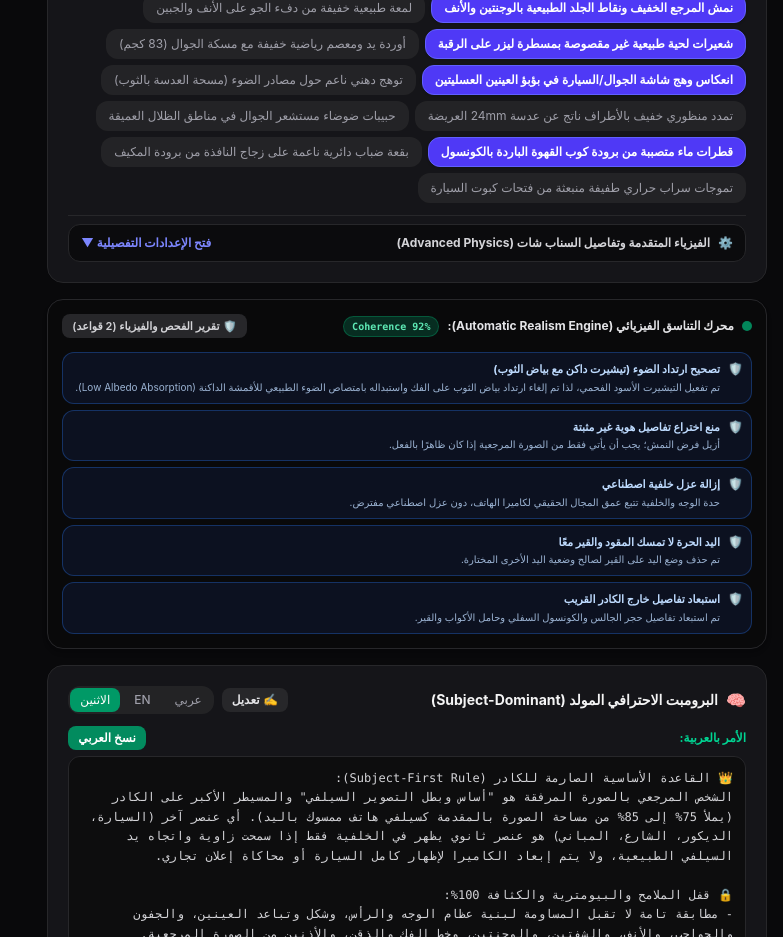
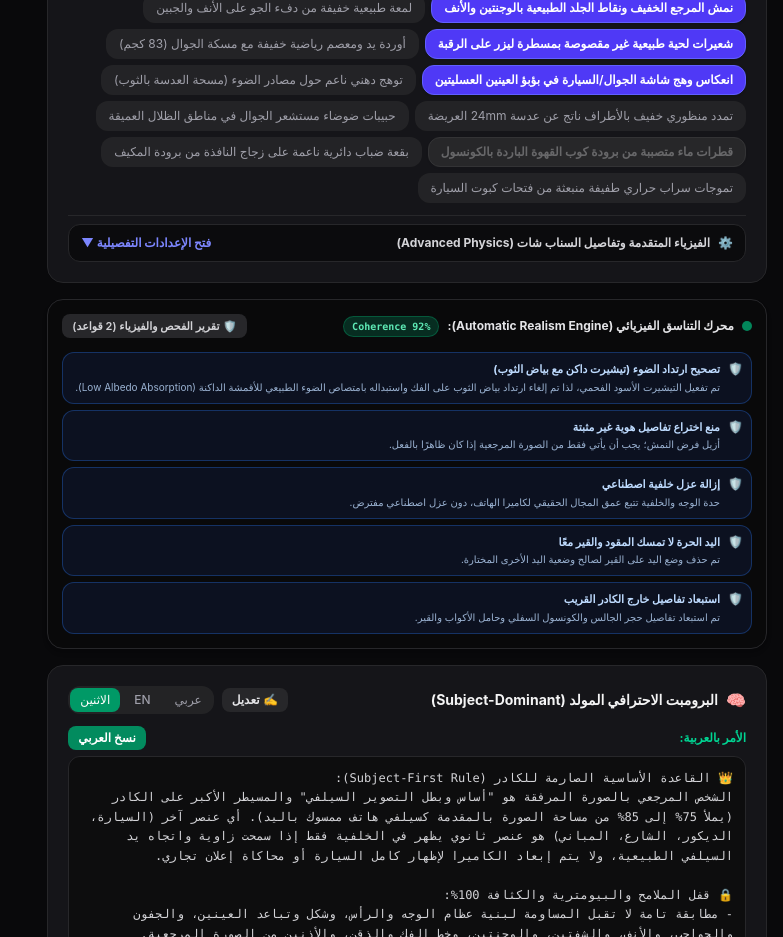
Before and after one commit to EmadAden77/Selfie-Prompt-Studio-Optimizer, a React (Vite) app: page / in a window 1280 px wide. Shown: the part 3420-4357 px from the top of the page, without its empty margins (497-1280 px from the left). Built offline with nearby package versions, Linux system fonts and the light colour scheme.

Commit message:
gate close framing details

```diff
--- a/src/components/UnifiedStudioControls.tsx
+++ b/src/components/UnifiedStudioControls.tsx
@@ -1100,6 +1100,7 @@
               return (
                 <button
                   key={item.id}
+                  {...lockProps('thermals', item.id)}
                   type="button"
                   onClick={() => toggle(item.id, thermalIds, setThermalIds)}
                   className={`px-3 py-1.5 rounded-xl text-xs transition border ${
@@ -1170,7 +1171,8 @@
                     return (
                       <button
                         key={item.id}
-                        type="button"
+                        {...lockProps('fabrics', item.id)}
+                  type="button"
                         onClick={() => toggle(item.id, fabricIds, setFabricIds)}
                         className={`px-2.5 py-1 rounded-lg text-[11px] transition border ${
                           on
```
